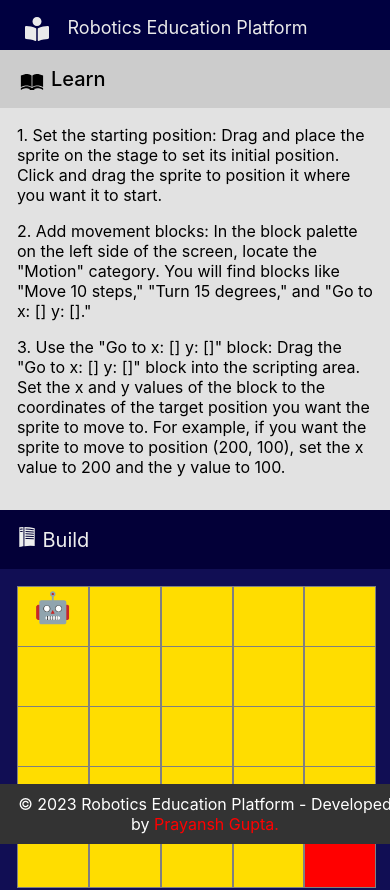
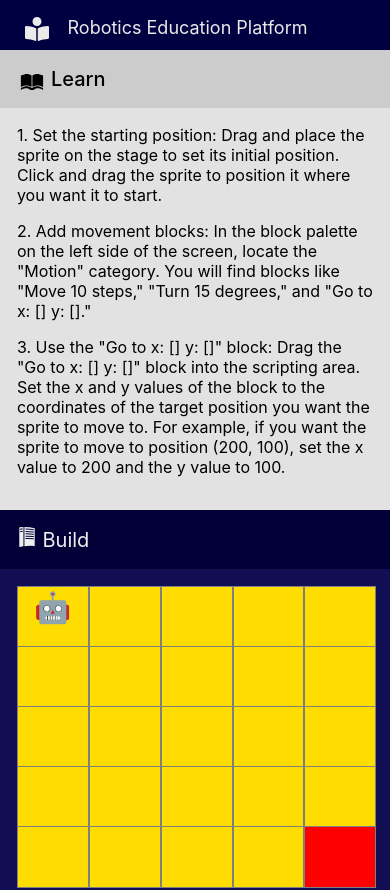
Before and after one commit to Prayansh8/learn_robotics, a React (Create React App) app: page / in a window 390 px wide. Shown: the top 890 px of the page. Built offline with nearby package versions, Linux system fonts and the light colour scheme.

Commit message:
Update Footer.css

```diff
--- a/src/components/Footer.css
+++ b/src/components/Footer.css
@@ -1,14 +1,19 @@
 /* Footer.css */
 .footer {
   text-align: center;
-    background-color: #333;
+  background-color: rgb(31, 31, 32);
   color: white;
   padding: 10px;
-    position: fixed;
   bottom: 0;
   width: 100%;
+  font-size: 20px;
 }
 
 .red-text {
   color: red;
 }
+@media only screen and (max-width: 767px) {
+  .footer {
+    font-size: 10px;
+  }
+}
```
Lines whose indentation alone changed are shown as unchanged.
